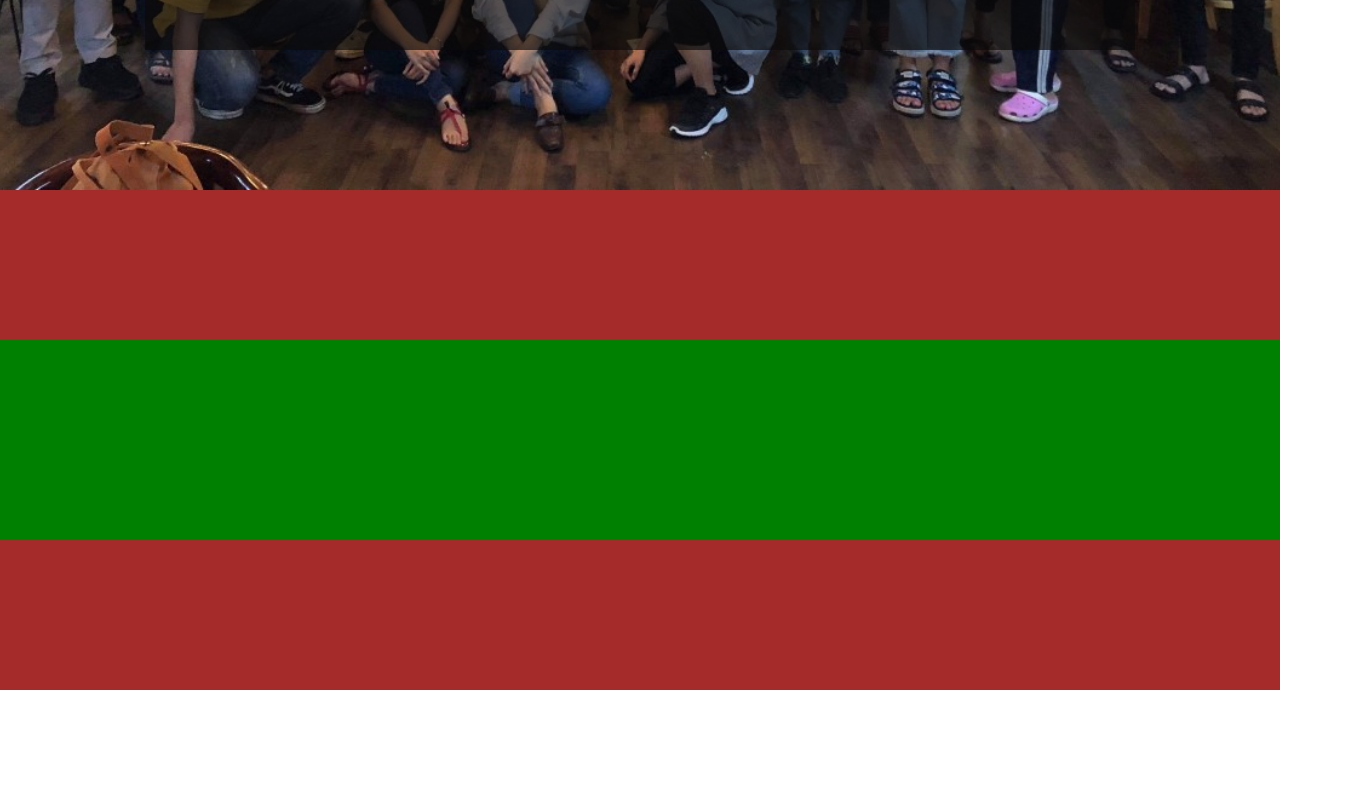
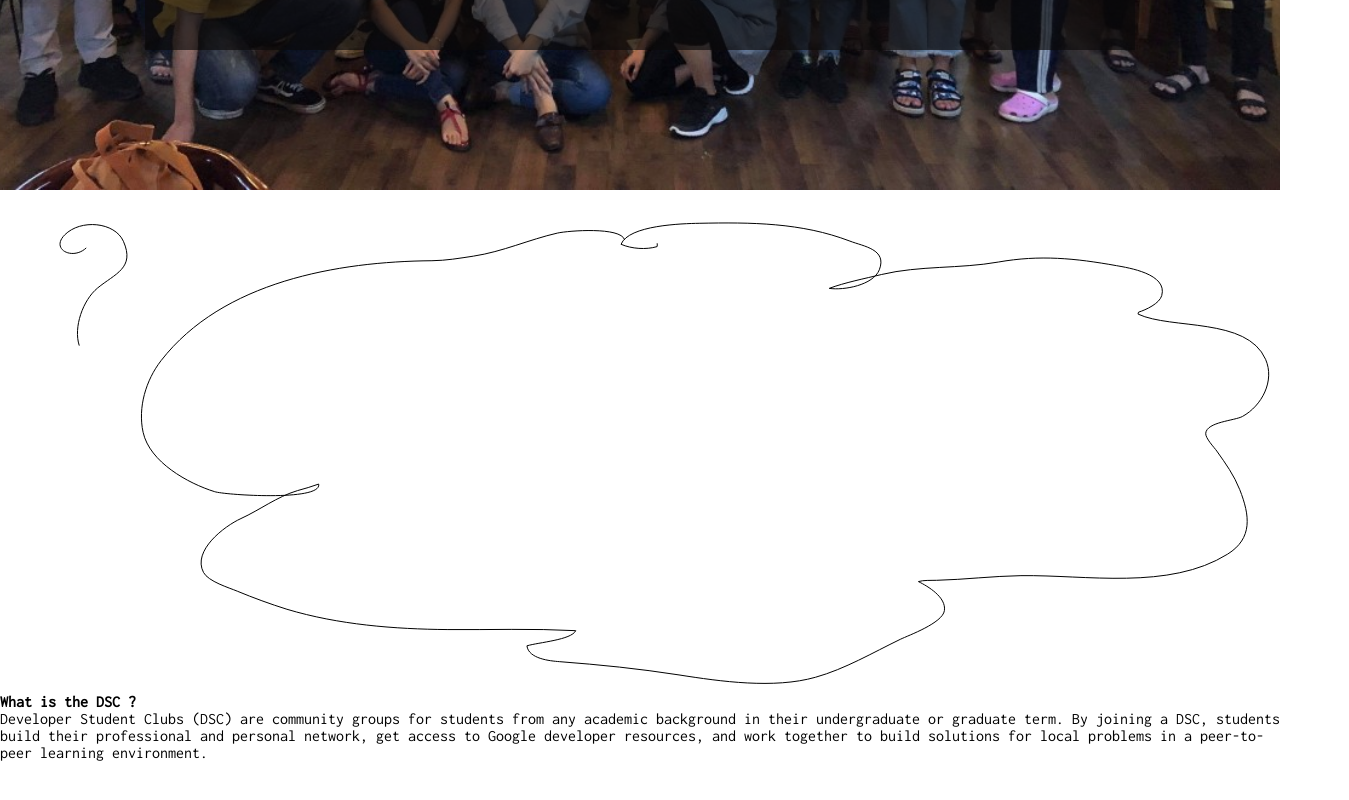
Before and after one commit to MarkDat/DSC-DTU, a plain HTML site: page index.html in a window 1280 px wide. Shown: the part 510-1310 px from the top of the page, 1349 px wide, since content can reach past the window. Drawn offline with nearby package versions, Linux system fonts and the light colour scheme.

Commit message:
add Introduce

```diff
--- a/achi.css
+++ /dev/null
@@ -1,13 +0,0 @@
-.achi{
-    width: 100%;
-    height: 500px;
-    background: brown;
-}
-
-.achi .event{
-    width: 100%;
-    height: 200px;
-    background: green;
-    position: relative;
-    top: 30%;
-}
--- a/index.html
+++ b/index.html
@@ -4,7 +4,7 @@
 <html>
     <head>
         <link rel="stylesheet" type="text/css" href="./style.css">
-        <link rel="stylesheet" type="text/css" href="./achi.css">
+        <link rel="stylesheet" type="text/css" href="./introduce.css">
         <link href="https://fonts.googleapis.com/css?family=Inconsolata&display=swap" rel="stylesheet">
         <link rel="stylesheet" href="https://fonts.googleapis.com/css?family=Permanent+Marker&amp;display=swap">
         <script  src = " https://code.jquery.com/jquery-3.0.0.js " ></script>
@@ -17,7 +17,7 @@
                 <div class="container">
                     <div class="info hideShow">
                         <img src="./dsc_icon.png" id="logo">
-                        <svg version="1.1" id="Layer_1" xmlns="http://www.w3.org/2000/svg" xmlns:xlink="http://www.w3.org/1999/xlink" x="0px" y="0px"
+                        <svg id="svgLogo" version="1.1" id="Layer_1" xmlns="http://www.w3.org/2000/svg" xmlns:xlink="http://www.w3.org/1999/xlink" x="0px" y="0px"
                                 width="750px" height="100px" viewBox="0 0 700 100" enable-background="new 0 0 500 100" xml:space="preserve">
                                 <rect x="16.5" y="36.5" fill="none" width="467" height="27"/>
                                 <text class="draw" transform="matrix(1 0 0 1 46.4102 58.1563)" font-family="'Permanent Marker', cursive" font-size="50">developer student club</text>
@@ -27,7 +27,7 @@
                         <p class="wordsFly welcome">Welcome to DSC-DTU</p>
                         <ul class="twoButton">
                             <li class="btn"><a href="https://www.facebook.com/dsc.duytan/"><button class="btn1" >Join Us </button></a></li>
-                            <li class="btn"><a href="#" onclick="scrollDown()"><button class="btn2">See More</button></a></li>
+                            <li class="btn" id="scollIntroduce" onclick="scrollToLocation('#scollIntroduce a')"><a href="#introduce"><button class="btn2">See More</button></a></li>
                         </ul>
                     </div>
                 </div>
@@ -35,13 +35,35 @@
         </section>
         <!-- -------------------------------- -->
 
-        <!-- Achievement -->
-        <div class="achi">
-            <div class="event"></div>
-
+        <!-- introduce -->
+        <div id="introduce">
+            <svg id="svgIntro" version="1.1" id="Layer_1" xmlns="http://www.w3.org/2000/svg" xmlns:xlink="http://www.w3.org/1999/xlink" x="0px" y="0px"
+            width="1349px" height="500px" viewBox="0 0 1349 500" enable-background="new 0 0 1349 500" xml:space="preserve">
+       <path  fill="none" stroke="#000000" stroke-miterlimit="10" d="M657.163,53.279c0.199,1.125,0.176,2.238-0.07,3.339
+           c-11.093,3.212-25.42,2.262-36.038-2.33c7.688-19.255,61.308-20.669,78.115-21.003c51.582-1.024,102.214-0.795,150.748,17.823
+           c13.672,5.245,37.43,8.123,29.396,28.676c-6.01,15.377-35.483,20.763-50.055,18.58c14.857-5.642,36.128-9.984,52.408-13.881
+           c37.915-9.075,78.097-5.592,116.621-12.423c41.49-7.357,77.124-3.765,118.122,3.584c11.728,2.102,51.497,8.134,45.321,30.012
+           c-2.24,7.935-15.917,14.226-23.14,16.486c-0.386,0.602-0.538,1.263-0.458,1.984c33.203,15.593,108.783,2.919,127.414,45.129
+           c9.548,21.63-3.794,46.575-23.033,57.174c-7.676,4.229-35.645,5.431-36.804,16.814c-0.495,4.862,8.646,14.358,11.086,17.804
+           c8.876,12.529,17.269,24.167,22.958,38.616c10.166,25.819,13.125,48.703-12.104,64.447c-58.46,36.479-142.071,20.607-206.686,21.545
+           c-28.266,0.411-56.127,3.933-84.333,4.654c-5.759,0.147-13.353-0.245-18.17,1.276c9.507,4.787,27.896,15.528,25.941,29.059
+           c-1.796,12.429-35.825,24.688-44.098,28.684c-27.646,13.351-55.11,29.594-84.889,37.966c-41.545,11.68-94.666,4.166-136.389-2.359
+           c-40.141-6.277-79.065-10.225-119.377-13.267c-9.816-0.741-31.16-2.92-32.696-15.841c11.543-3.464,44.52-5.896,48.784-15.164
+           c-42.599-2.293-85.194-0.75-127.848-1.094c-53.485-0.432-109.564-4.887-160.982-20.304c-16.796-5.296-33.325-11.318-49.587-18.067
+           c-8.301-3.483-29.061-9.682-33.848-18.813c-11.403-21.749,20.907-46.269,37.457-53.819c19.5-8.897,35.867-21.793,56.586-27.966
+           c6.969-2.076,14.466-3.856,21.131-6.527c3.731,17.34-93.042,10.991-103.908,7.622c-26.793-8.308-65.114-29.623-71.628-59.395
+           c-5.436-24.844,2.843-52.223,17.978-71.694c61.508-79.13,176.533-99.066,270.835-99.886c13.977-0.122,27.61-2.48,41.453-4.572
+           c29.239-4.419,55.728-16.606,83.959-23.042c11.058-2.521,63.436-6.435,67.266,6.685"/>
+            <path fill="none" stroke="#000000" stroke-miterlimit="10" d="M86.232,57.93C72.774,70.575,50.219,59.543,64.7,44.883
+                c15.856-16.054,50.118-12.988,58.707,6.417c11.875,26.827-8.489,32.453-25.805,46.691c-14.704,12.09-24.327,39.293-18.346,57.614"/>
+            </svg>
+            <div class="intro tittle"><strong> What is the DSC ?</strong></div>
+            <div class="intro explain">Developer Student Clubs (DSC) are community groups for students from any academic background in their undergraduate or graduate term. By joining a DSC, students build their professional and personal network, get access to Google developer resources, and work together to build solutions for local problems in a peer-to-peer learning environment.
+            </div>
         </div>
         <!-- -------------------------------- -->
      <script src="./js.js"></script>
+     <script src="./setting.js"></script>
      <script src="./gsap.min.js"></script>
      <script src="./SplitText.min.js"></script>
      <script>
@@ -63,9 +85,7 @@
             });
 
 
-            function scrollDown(){
-                $("html, body").animate({scrollTop:700},1000);
-            }
+
      </script>
     </body>
 
--- a/style.css
+++ b/style.css
@@ -106,7 +106,7 @@ header{
 .info .wordsFly{
     position: relative;
 }
-svg{
+#svgLogo{
     position: relative;
     left: 15%;
     text-align: left;
@@ -128,7 +128,11 @@ svg{
 }
 
 @media only all and (max-width: 1000px){
-    .info svg{
+    #svgLogo{
+        display: none;
+    }
+
+    #svgIntro{
         display: none;
     }
   }
```
Also changed, not shown: js.js (indentation only).
